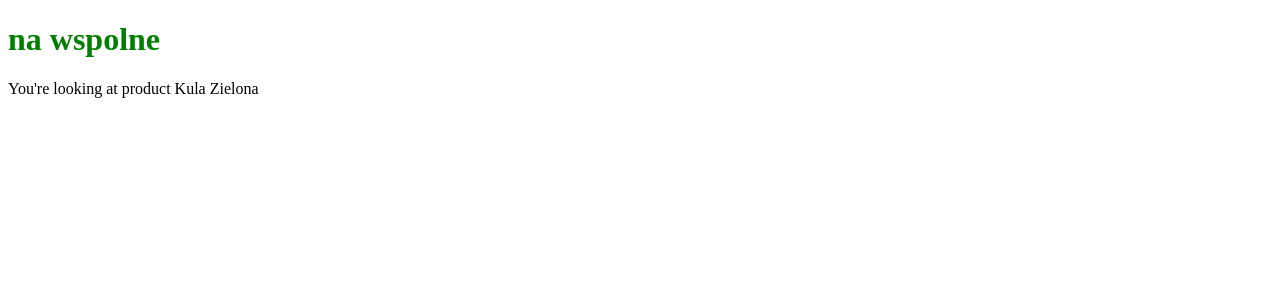
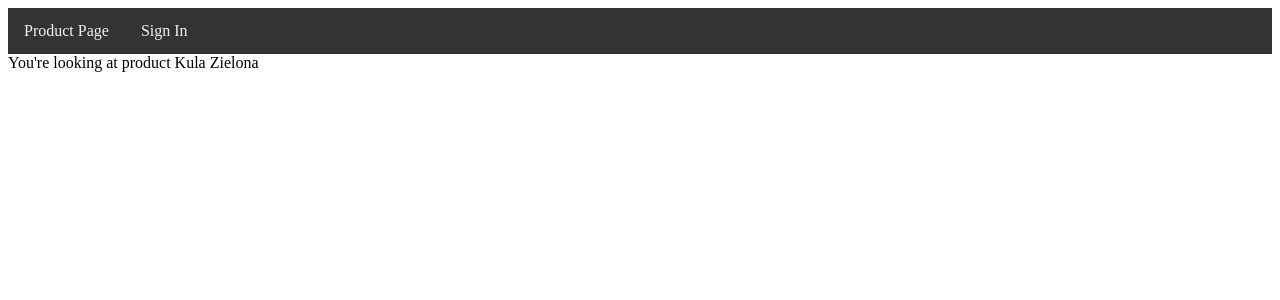
Before and after one commit to nizwant/ecommerce_shop_python, a Django app: page /products/1/ in a window 1280 px wide. Shown: the top 300 px of the page. Run offline with Django 4.2, Linux system fonts and the light colour scheme; data comes from the database, SQL or seed files in the repository; both versions use the stored data as it was after the commit.

Commit message:
Update database, settings, and styles

```diff
--- a/ecommerce/settings.py
+++ b/ecommerce/settings.py
@@ -11,6 +11,7 @@ https://docs.djangoproject.com/en/4.2/ref/settings/
 """
 
 from pathlib import Path
+import os
 
 # Build paths inside the project like this: BASE_DIR / 'subdir'.
 BASE_DIR = Path(__file__).resolve().parent.parent
--- a/product_page/static/style.css
+++ b/product_page/static/style.css
@@ -1,4 +1,34 @@
-h1 {
-    color: green;
-    font-family: 'Times New Roman', Times, serif;
-}
+ .navbar {
+     overflow: hidden;
+     background-color: #333;
+ }
+
+ .navbar a {
+     float: left;
+     display: block;
+     color: #f2f2f2;
+     text-align: center;
+     padding: 14px 16px;
+     text-decoration: none;
+ }
+
+ .navbar a:hover {
+     background-color: #ddd;
+     color: black;
+ }
+
+ .signin {
+     float: right;
+ }
+
+ .product-grid {
+     display: grid;
+     grid-template-columns: repeat(auto-fill, minmax(200px, 1fr));
+     gap: 20px;
+ }
+
+ .product-card {
+     border: 1px solid #ccc;
+     padding: 20px;
+     text-align: center;
+ }
--- a/product_page/templates/base.html
+++ b/product_page/templates/base.html
@@ -10,7 +10,10 @@
 </head>
 
 <body>
-    <h1>na wspolne</h1>
+    <div class="navbar">
+        <a href="/products">Product Page</a>
+        <a class="signin" href="#signin">Sign In</a>
+    </div>
     {% block content %}
     {% endblock %}
 </body>
```
Also changed, not shown: product_page/templates/products/index.html (+7 -3 lines), db.sqlite3.
